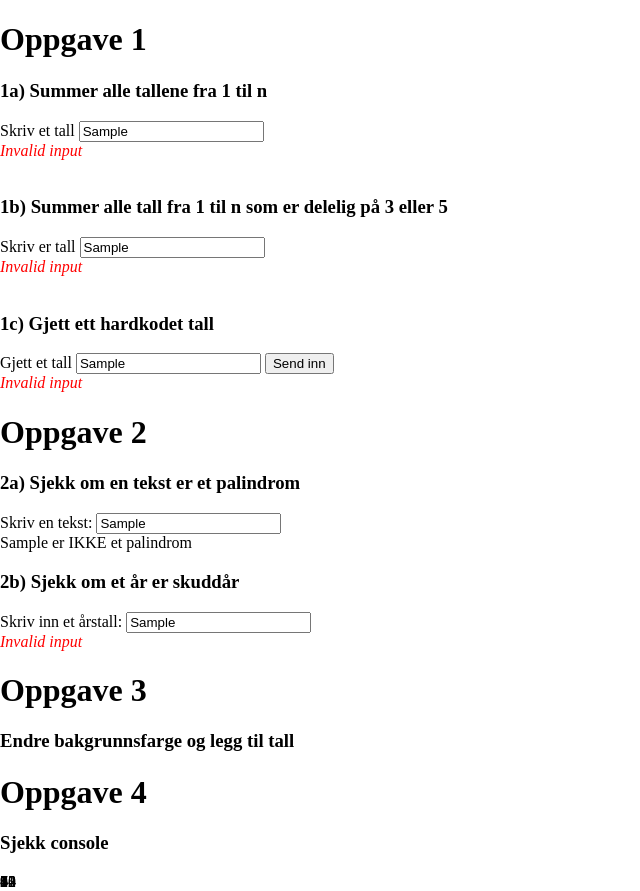
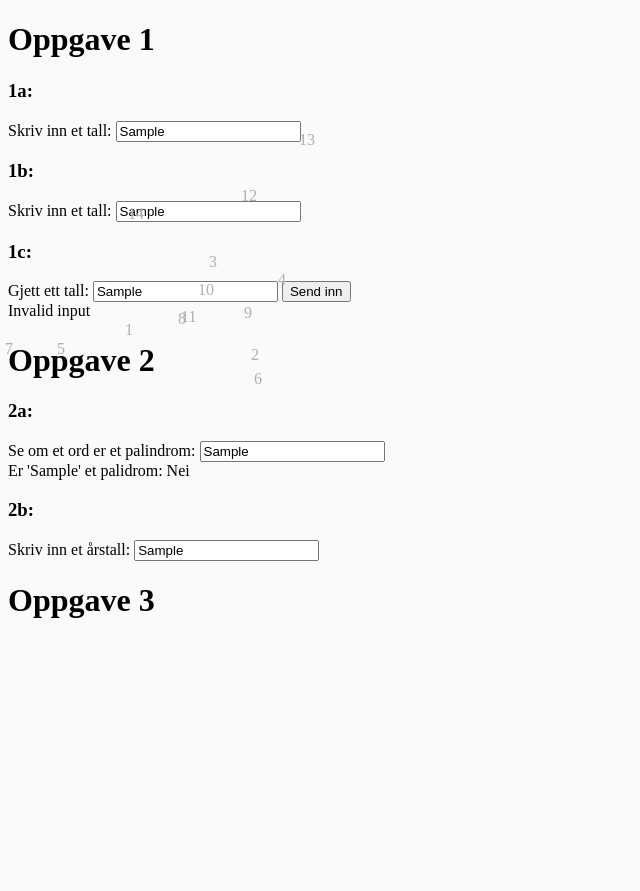
Before and after one commit to ipeglin/DCST1003, a plain HTML site: page Previous Exams/Spring Exam 2020/index.html in a window 1280 px wide. Both pictures are taken after typing "Sample", "Sample", "Sample", "Sample", "Sample" into the empty fields and a click on the button "Send inn". Shown: the whole page, without its empty margins (0-640 px from the left). After the commit the page ends 800 px from the top, so only its background shows below. Drawn offline with Linux system fonts and the light colour scheme.

Commit message:
Improved the exam solution. Found a better solution to assignment 3

```diff
--- a/Previous Exams/Spring Exam 2020/index.html
+++ b/Previous Exams/Spring Exam 2020/index.html
@@ -2,49 +2,43 @@
 
 <html>
     <head>
+        <title>Test</title>
         <meta charset="utf-8">
-        <title>Eksamen H2020</title>
-        <style>
-            body {
-                margin: 0;
-                padding: 0;
-            }
-        </style>
     </head>
     <body>
+
         <h1>Oppgave 1</h1>
-        <h3>1a) Summer alle tallene fra 1 til n</h3>
-        <label for="n1Input">Skriv et tall</label>
-        <input id="OPG1aInput" name="n1Input" oninput="OPG1a()">
-        <div id="OPG1aOutput"></div><br>
+        <h3>1a:</h3>
+        Skriv inn et tall:
+        <input id="intStartInput" oninput="sumWithLimiter()">
+        <div id="OPG1aOutput"></div>
 
-        <h3>1b) Summer alle tall fra 1 til n som er delelig på 3 eller 5</h3>
-        <label for="n2Input">Skriv er tall</label>
-        <input id="OPG1bInput" name="n2Input" oninput="OPG1b()">
-        <div id="OPG1bOutput"></div><br>
+        <h3>1b:</h3>
+        Skriv inn et tall:
+        <input id="intStartInput2" oninput="sumWithModulo()">
+        <div id="OPG1bOutput"></div>
 
-        <h3>1c) Gjett ett hardkodet tall</h3>
-        <label for="guess">Gjett et tall</label>
-        <input id="OPG1cInput" name="guess">
-        <button id="OPG1cSubmit" onclick="OPG1cMain()">Send inn</button>
+        <h3>1c:</h3>
+
+        Gjett ett tall:
+        <input id="numberGuess">
+        <button id="submitGuess" onclick="submitGuess()">Send inn</button>
         <div id="OPG1cOutput"></div>
 
+        <h1>Oppgave 2</h1>
 
-        <h1>Oppgave 2</h1>
-        <h3>2a) Sjekk om en tekst er et palindrom</h3>
-        Skriv en tekst: <input id="OPG2aInput" type="text" oninput="OPG2a()">
+        <h3>2a:</h3>
+        Se om et ord er et palindrom:
+        <input id="wordInput" oninput="isPalindrome()">
         <div id="OPG2aOutput"></div>
 
-        <h3>2b) Sjekk om et år er skuddår</h3>
-        Skriv inn et årstall: <input id="OPG2bInput" oninput="OPG2b()">
+        <h3>2b:</h3>
+        Skriv inn et årstall:
+        <input id="yearInput" oninput="checkLeapYear()">
         <div id="OPG2bOutput"></div>
 
 
         <h1>Oppgave 3</h1>
-        <h3>Endre bakgrunnsfarge og legg til tall</h3>
-
-        <h1>Oppgave 4</h1>
-        <h3>Sjekk console</h3>
 
 
         <script src="index.js"></script>
--- a/Previous Exams/Spring Exam 2020/index.js
+++ b/Previous Exams/Spring Exam 2020/index.js
@@ -1,226 +1,235 @@
 // Oppgave 1
 
+
 // a
-function OPG1a() {
-    let numberLimit = document.getElementById("OPG1aInput").value;
-    let Output = document.getElementById("OPG1aOutput");
+
+// Adding up all interger between 1 and given number n
+function sumWithLimiter() {
+    let iterationLimit = document.getElementById("intStartInput").value;
     let sum = 0;
 
-    // Checking if input is NaN
-    if (isNaN(numberLimit)) {
-        // Display error message
-        Output.innerHTML = "<i style='color:red'>Invalid input</i>";
-    }
-    else {
-        // Summing all numbers between 1 and n
-        for (let i = 1; i <= numberLimit; i++) {
+    // Checking if input is a number
+    if (!isNaN(iterationLimit)) {
+        // Flooring number down in case n is a floating number
+        iterationLimit = Math.floor(iterationLimit);
+
+        // Adding all integers from 1 to n
+        for (let i = 0; i < iterationLimit; i++) {
             sum += i;
         }
-        // Display results
-        Output.innerText = "Sum: " + sum;
+        // Display for user
+        document.getElementById("OPG1aOutput").innerText = "Sum: " + sum;
     }
 }
 
+
 // b
-function OPG1b() {
-    let numberLimit = document.getElementById("OPG1bInput").value;
-    let Output = document.getElementById("OPG1bOutput");
+
+// Adding all integers from 1 to n which are divisable by 3 or 5
+function sumWithModulo() {
+    let iterationLimit = document.getElementById("intStartInput2").value;
     let sum = 0;
 
-    // Cheching if input is NaN
-    if (isNaN(numberLimit)) {
-        // Display error message
-        Output.innerHTML = "<i style='color:red'>Invalid input</i>";
-    }
-    else {
-        // Summing all numbers between 1 and n which also are divisable by 3 or 5
-        for (let i = 0; i <= numberLimit; i++) {
+    // Checking if input is a number
+    if (!isNaN(iterationLimit)) {
+        // Flooring number down in case n is a floating number
+        iterationLimit = Math.floor(iterationLimit);
+
+        // Adding all integers from 1 to n if the meet requirements
+        for (let i = 0; i < iterationLimit; i++) {
             if (i % 3 == 0 || i % 5 == 0) {
                 sum += i;
             }
-            else {
-                continue;
         }
-        }
-        // Display results
-        Output.innerText = "Sum: " + sum;
+
+        // Display for user
+        document.getElementById("OPG1bOutput").innerText = "Sum: " + sum;
     }
 }
 
+
 // c
-let count = 0;
-function OPG1cMain() {
-    let button = document.getElementById("OPG1cSubmit");
-    let guess = document.getElementById("OPG1cInput").value;
 
-        // Cheching if input is NaN
-    if (isNaN(guess)) {
-        OPG1cResults("NaN");
+let guesses = 0;
+
+function submitGuess() {
+    let number = document.getElementById("numberGuess").value;
+    let output = document.getElementById("OPG1cOutput");
+
+    // Clearing div if input is empty for a cleaner look
+    if (guesses == 0) {
+        output.innerText = "";
+    }
+
+    // Increment amount of guesses
+    guesses++;
+
+    // Checking if input is a number
+    if (!isNaN(number)) {
+        // Checking if the number is correct
+        if (checkNumber(number)) {
+            output.innerText = "Gratulerer! Du brukte " + guesses + " forsøk";
+            guesses = 0;
+        }
     }
     else {
-        // Run feedback function with the guessed number as argument
-        OPG1cFeedback(guess);
-        // Increment the counter
-        count++;
+        output.innerText = "Invalid input";
     }
 }
 
-function OPG1cFeedback(guess) {
-    let goal = 17;
-    // Comparing the guess to the targeted number
-    // Calling on results function with respective agruments
-    if (guess == goal) {
-        OPG1cResults("eq");
-    }
-    else if (guess > goal) {
-        OPG1cResults("gt");
+// Comparing guessed number to hard coded number goal
+function checkNumber(num) {
+    if (num == 15) {
+        return true;
     }
     else {
-        OPG1cResults("lt");
-    }
-
-}
-
-function OPG1cResults(arg) {
-    let output = document.getElementById("OPG1cOutput");
-    // Determining output string depending on the parameters given
-    switch (arg) {
-        case "eq":
-            output.innerText = "Congratulations! You guessed " + count + " times!";
-            break;
-        case "gt":
-            output.innerText = "Your guess is greater than the secret number";
-            break;
-        case "lt":
-            output.innerText = "Your guess is less than the secret number";
-            break;
-        default:
-            output.innerHTML = "<i style='color:red'>Invalid input</i>";
+        return false;
     }
 }
 
 
 // Oppgave 2
 
+
 // a
 
-function OPG2a() {
-    let string = document.getElementById("OPG2aInput").value;
+function isPalindrome() {
+    let word = document.getElementById("wordInput").value;
     let output = document.getElementById("OPG2aOutput");
 
-    let stringArr = [];
-    let reverseString = "";
+    // Checking if the input is a string
+    if (typeof (word) == "string") {
+        let stringArray = [];
+        let inverse = "";
 
-    // Append all characters from string to array in reversed order
-    for (let character of string) {
-        stringArr.unshift(character);
+        // Appending every letter in word to array in reversed order
+        for (let element of word) {
+            stringArray.unshift(element);
         }
 
-    // Constructing new string which is a reverse of original input string
-    for (let element of stringArr) {
-        reverseString += element;
+        // Appending every letter of reversed array to the inverse string
+        for (let element of stringArray) {
+            inverse += element;
         }
 
-    // Comparing the two strings
-    if (string == reverseString && string != "") {
-        output.innerText = string + " er et palindrom";
+        // Displaying result to user. If input is empty, make a clean sweep of div
+        if (word.length > 0) {
+            let bool = word == inverse ? "Ja" : "Nei";
+            output.innerText = "Er '" + word + "' et palidrom: " + bool;
         }
         else {
-        output.innerText = string + " er IKKE et palindrom";
+            output.innerText = "";
+        }
+
     }
 }
 
+
 // b
 
-function OPG2b() {
+function checkLeapYear() {
+    let year = document.getElementById("yearInput").value;
+    let output = document.getElementById("OPG2bOutput");
+
+    let lastTwoDigits = "";
     let isLeapYear = false;
 
-    let year = document.getElementById("OPG2bInput").value;
-    let output = document.getElementById("OPG2bOutput");
+    // Checking if input is a number
+    if (!isNaN(year)) {
+        // If year has two digits or more
+        if (year >= 10 || year <= -10) {
+            lastTwoDigits += year[year.length - 2] + year[year.length - 1]
+        }
 
-
-    let lastTwoDigits = "";
-    // Setting the last two digits of input year
-    lastTwoDigits += year[year.length - 2] + year[year.length - 1];
-
-    // Cheching if year is a new century
+        // If the last two digits of a year is 00
         if (lastTwoDigits == "00") {
-        // Checking if year is a leap year
+            // Check if it is a leap year
             if (year % 400 == 0) {
                 isLeapYear = true;
             }
         }
         else {
-        // Checking if year is a leap year
+            // If the year is not the start of a century. Check if it is a leap year
             if (year % 4 == 0) {
                 isLeapYear = true;
             }
         }
 
-    // Cheching if year is NaN
-    if (isNaN(year)) {
-        output.innerHTML = "<i style='color:red'>Invalid input</i>";
-    }
-    // If not NaN. Checking if it is a leap year or not
-    else if (isLeapYear) {
-        output.innerText = year + " er et skuddår";
+        // Display to user if the year is a leap year or not. If input is empty, clean div
+        if (isLeapYear) {
+            output.innerText = year + " er et skuddår.";
         }
         else {
-        output.innerText = year + " er IKKE et skuddår";
+            output.innerText = year + " er IKKE et skuddår.";
+        }
     }
 }
 
+
 // Oppgave 3
 
+
+// RGB value
 let x = 0;
-let num = 1;
 
-// Setting interval to start when loading page
-setInterval(() => {
-    // Setting background color to black
-    document.body.style.backgroundColor = 'rgb(' + x + "," + x + "," + x + ')';
+// Number to increment
+let iteration = 1;
 
-    // Increase rgb value by 5 every interval iteration
+// Set interval to run on load
+let colorInterval = setInterval(() => {
+
+    // Change the background color of the page to black
+    document.body.style.backgroundColor = "rgb(" + x + "," + x + "," + x + ")";
+
+    // Increment the RGB value by 5 every iteration
     x += 5;
 
-    // When background is completely white; do...
-    if (x == 255) {
-        // Setting new interval for numbers
+    // When the page's background is white
+    if (x >= 255) {
+        // Stop the first interval
+        clearInterval(colorInterval);
+
+        // Set new interval for divs
         setInterval(() => {
-            // Creating new div element
+            // Creating div element
             let div = document.createElement("div");
-            // Setting innerText to number value for interval iteration
-            div.innerText = num;
 
-            // Setting style for new div element
+            // Setting content of div
+            div.innerText = iteration;
+
+            // Setting style for div
             div.style.position = "absolute";
-            div.style.left = Math.floor(Math.random() * 100);
-            div.style.top = 100 + Math.floor(Math.random() * 100);
+            div.style.left = Math.floor(Math.random() * 300) + "px";
+            div.style.top = 100 + Math.floor(Math.random() * 300) + "px";
 
-            // Appending element to body
+            // Choosing a grey color for numbers so its will be easier to check the other assignments
+            div.style.color = "rgb(175,175,175)"
+
+            // Appending child div to body
             document.body.appendChild(div);
 
-            // Increment number for next iteration
-            num++;
-        }, 500); // Do every 0.5 seconds
+            // Incrementing iteration number for the next looparound
+            iteration++;
+
+        }, 500); // Do this twice every second
     }
-}, 20); // Do every 0.02 seconds
+}, 20); // Repeat every 20 milliseconds until background is white
 
 
 // Oppgave 4
 
 let v = [2, 4, 6];
 
-// a
+// Multiplying every element with the index of itself
 console.log("each element of v multiplied by its index: [" + v.map((element) => element * v.indexOf(element)) + "]");
 
-// b
-console.log("2 multiplied by the sum of v: " + (v.reduce((accu, element) => accu + element, 0)) * 2);
+// Multiplying the total sum of all elements in array by two
+console.log("2 multiplied by the sum of v: " + (v.reduce((accu, element) => accu + element, 0) * 2));
 
-// c
-console.log("all elements of v are positive numbers: ", v.every((element) => element > 0) ? "yes" : "no");
+// Checking if all the elements in the array are positive
+console.log("all elements of v are positive numbers: ", v.every((element) => element > 0) ? "Yes" : "No");
 
-// d
+
 
 let patients = [
     { name: "Ola", hasFever: false },
@@ -228,13 +237,14 @@ let patients = [
     { name: "Knut", hasFever: true }
 ];
 
-console.log("patrients who have fever: [", patients.map((patient) => patient.hasFever ? patient.name : null).filter((patient) => patient != null), "]");
+// Displaying the name of all patients with a fever
+console.log("patients who have fever: [", patients.map((patient) => patient.hasFever ? patient.name : "").filter((name) => name != "") + "]");
 
-// e
-console.log("Number of patients with fever: ", patients.map((patient) => patient.hasFever).filter((bool) => bool).length);
+// Displaying the amount of patients who havs a fever
+console.log("Number of patrients with fever: ", (patients.map((patient) => patient.hasFever ? patient.name : "").filter((name) => name != "").length));
 
-// f
-console.log("First patient who has fever in the patients table: ", patients.map((patient) => patient.hasFever ? patient.name : null).filter((bool) => bool != null)[0]);
+// Finding the first patient in the array who has a fever
+console.log("First patient who has fever is the patients table: ", patients.map((patient) => patient.hasFever ? patient.name : "").filter((name) => name != "")[0]);
 
-// g
+// Checking if the patient named Ola has a fever
 console.log("Does Ola have fever: ", patients.find((patient) => patient.name == "Ola").hasFever ? "Yes" : "No");
```
Lines whose indentation alone changed are shown as unchanged.
